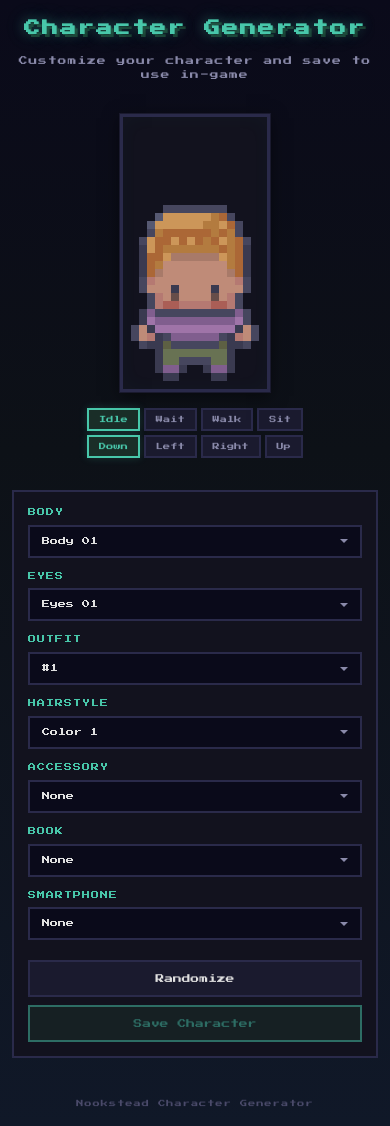
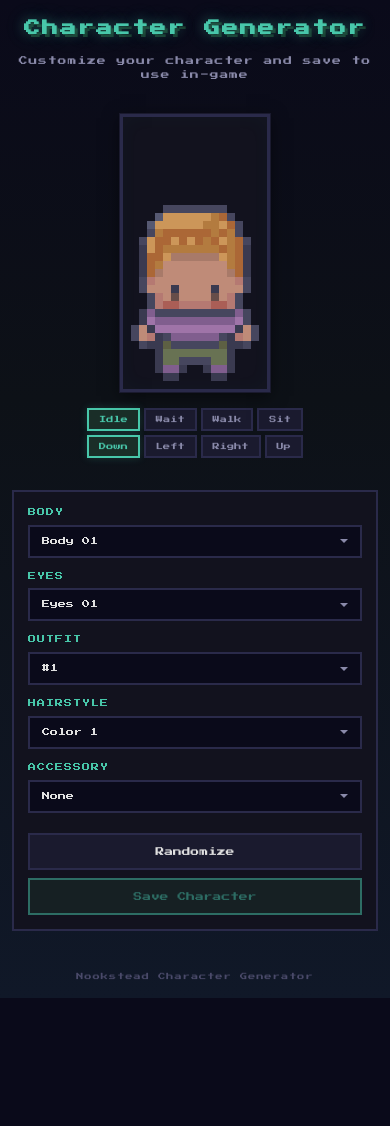
Before and after one commit to tundraray/nookstead, a Next.js app in the folder apps/game/: page /character-generator in a window 390 px wide. After the commit the page ends 998 px from the top, so only its background shows below. Built offline with nearby package versions, Linux system fonts and the light colour scheme.

Commit message:
Remove smartphone and book layers from character generator
These layers use special animation rows (phone=row 6, book=row 7) that
don't align with standard compositing (body/eyes/outfit/hairstyle/accessory).

```diff
--- a/apps/game/src/components/character-generator/CharacterGenerator.tsx
+++ b/apps/game/src/components/character-generator/CharacterGenerator.tsx
@@ -75,20 +75,6 @@ export function CharacterGenerator() {
             allowNone
             label="Accessory"
           />
-          <LayerPanel
-            category="book"
-            selected={state.book}
-            onSelect={(opt) => setLayer('book', opt)}
-            allowNone
-            label="Book"
-          />
-          <LayerPanel
-            category="smartphone"
-            selected={state.smartphone}
-            onSelect={(opt) => setLayer('smartphone', opt)}
-            allowNone
-            label="Smartphone"
-          />
 
           <div className={styles.actions}>
             <button
--- a/apps/game/src/components/character-generator/character-registry.ts
+++ b/apps/game/src/components/character-generator/character-registry.ts
@@ -75,30 +75,6 @@ function makeAccessory(
     displayName: `${displayName} #${parseInt(variant)}`,
     group: displayName,
     variant: `#${parseInt(variant)}`,
-    columns: ADULT_OVERLAY_COLUMNS,
-    sheetWidth: ADULT_OVERLAY_WIDTH,
-    sheetHeight: ADULT_OVERLAY_HEIGHT,
-  };
-}
-
-function makeSmartphone(num: string): LayerOption {
-  return {
-    id: `smartphone_${num}`,
-    category: 'smartphone',
-    path: `${BASE_PATH}/smartphones/Smartphone_${num}.png`,
-    displayName: `Smartphone ${num}`,
-    columns: 24,
-    sheetWidth: 384,
-    sheetHeight: 192,
-  };
-}
-
-function makeBook(num: string): LayerOption {
-  return {
-    id: `book_${num}`,
-    category: 'book',
-    path: `${BASE_PATH}/books/Book_${num}.png`,
-    displayName: `Book ${num}`,
     columns: ADULT_OVERLAY_COLUMNS,
     sheetWidth: ADULT_OVERLAY_WIDTH,
     sheetHeight: ADULT_OVERLAY_HEIGHT,
@@ -186,10 +162,6 @@ const EYES = generateRange(7, makeEyes);
 const HAIRSTYLES = generateHairstyles();
 const OUTFITS = generateOutfits();
 const ACCESSORIES = generateAccessories();
-const SMARTPHONES = Array.from({ length: 5 }, (_, i) =>
-  makeSmartphone(String(i + 1))
-);
-const BOOKS = generateRange(6, makeBook);
 
 const CATEGORY_MAP: Record<LayerCategory, LayerOption[]> = {
   body: BODIES,
@@ -197,8 +169,6 @@ const CATEGORY_MAP: Record<LayerCategory, LayerOption[]> = {
   hairstyle: HAIRSTYLES,
   outfit: OUTFITS,
   accessory: ACCESSORIES,
-  smartphone: SMARTPHONES,
-  book: BOOKS,
 };
 
 export function getLayerOptions(category: LayerCategory): LayerOption[] {
@@ -212,8 +182,6 @@ export function getDefaultOptions(): Record<LayerCategory, LayerOption | null> {
     hairstyle: HAIRSTYLES[0],
     outfit: OUTFITS[0],
     accessory: null,
-    smartphone: null,
-    book: null,
   };
 }
 
--- a/apps/game/src/components/character-generator/types.ts
+++ b/apps/game/src/components/character-generator/types.ts
@@ -3,9 +3,7 @@ export type LayerCategory =
   | 'eyes'
   | 'hairstyle'
   | 'outfit'
-  | 'accessory'
-  | 'smartphone'
-  | 'book';
+  | 'accessory';
 
 export interface LayerOption {
   id: string;
@@ -26,8 +24,6 @@ export interface SkinRecipe {
   hairstyle: string | null;
   outfit: string | null;
   accessory: string | null;
-  smartphone: string | null;
-  book: string | null;
   isKid: boolean;
 }
 
--- a/apps/game/src/components/character-generator/useCharacterState.ts
+++ b/apps/game/src/components/character-generator/useCharacterState.ts
@@ -17,8 +17,6 @@ export interface CharacterState {
   hairstyle: LayerOption | null;
   outfit: LayerOption | null;
   accessory: LayerOption | null;
-  smartphone: LayerOption | null;
-  book: LayerOption | null;
 }
 
 export interface UseCharacterStateReturn {
@@ -59,12 +57,6 @@ function loadSavedRecipe(): CharacterState | null {
       accessory: recipe.accessory
         ? getLayerOptionById('accessory', recipe.accessory) ?? null
         : null,
-      smartphone: recipe.smartphone
-        ? getLayerOptionById('smartphone', recipe.smartphone) ?? null
-        : null,
-      book: recipe.book
-        ? getLayerOptionById('book', recipe.book) ?? null
-        : null,
     };
   } catch {
     return null;
@@ -79,8 +71,6 @@ function stateToRecipe(state: CharacterState): SkinRecipe {
     hairstyle: state.hairstyle?.id ?? null,
     outfit: state.outfit?.id ?? null,
     accessory: state.accessory?.id ?? null,
-    smartphone: state.smartphone?.id ?? null,
-    book: state.book?.id ?? null,
     isKid: false,
   };
 }
@@ -96,8 +86,6 @@ export function useCharacterState(): UseCharacterStateReturn {
       hairstyle: defaults.hairstyle,
       outfit: defaults.outfit,
       accessory: defaults.accessory,
-      smartphone: defaults.smartphone,
-      book: defaults.book,
     };
   });
 
@@ -127,9 +115,6 @@ export function useCharacterState(): UseCharacterStateReturn {
       const option = state[cat];
       if (option) activeLayers.push(option);
     }
-    // Add smartphone and book if selected
-    if (state.smartphone) activeLayers.push(state.smartphone);
-    if (state.book) activeLayers.push(state.book);
 
     Promise.all(activeLayers.map((opt) => loadImage(opt.path)))
       .then((images) => {
@@ -174,8 +159,6 @@ export function useCharacterState(): UseCharacterStateReturn {
         Math.random() < 0.6
           ? randomFrom(getLayerOptions('accessory'))
           : null,
-      smartphone: null,
-      book: null,
     });
     setHasUnsavedChanges(true);
     setSavedSuccessfully(false);
```
